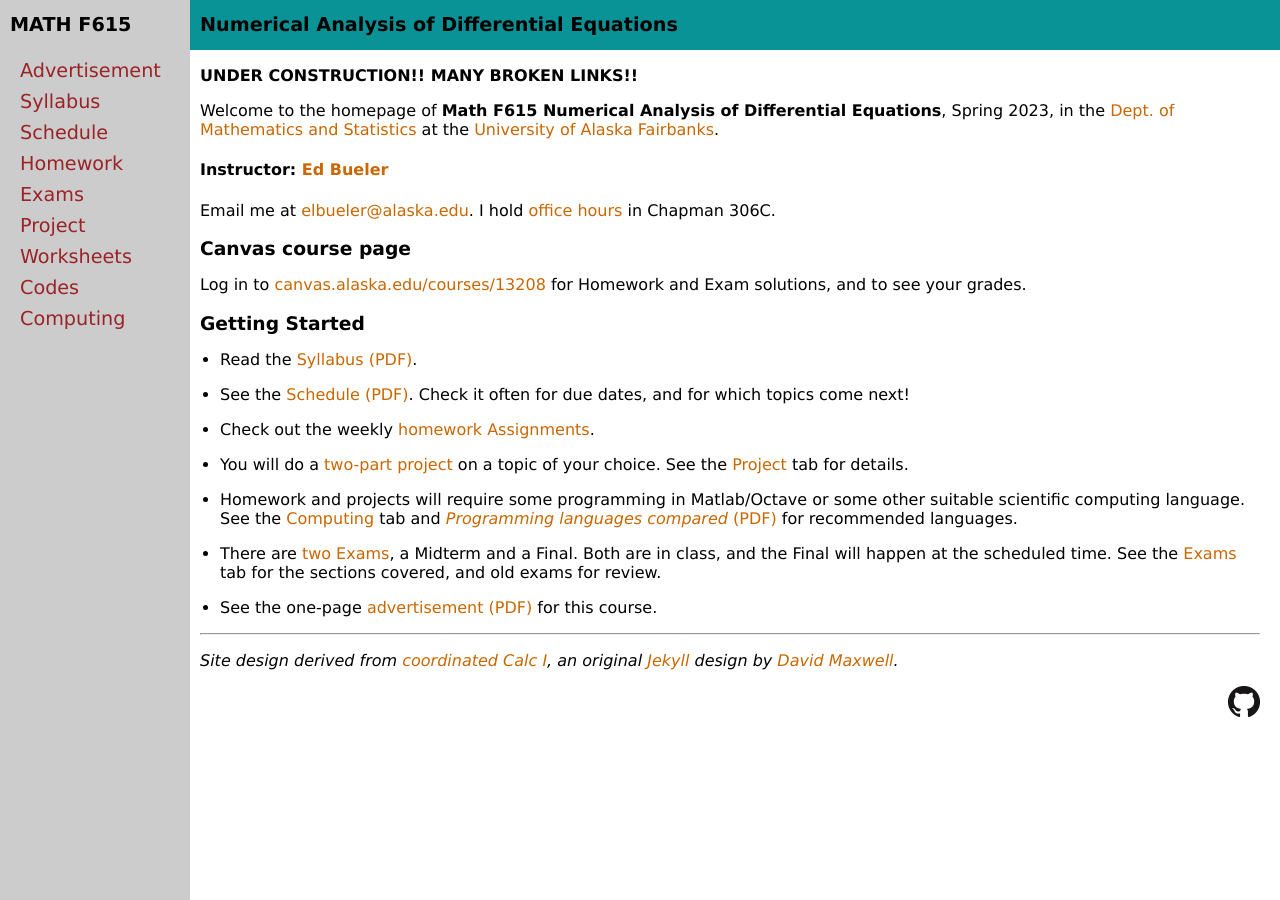
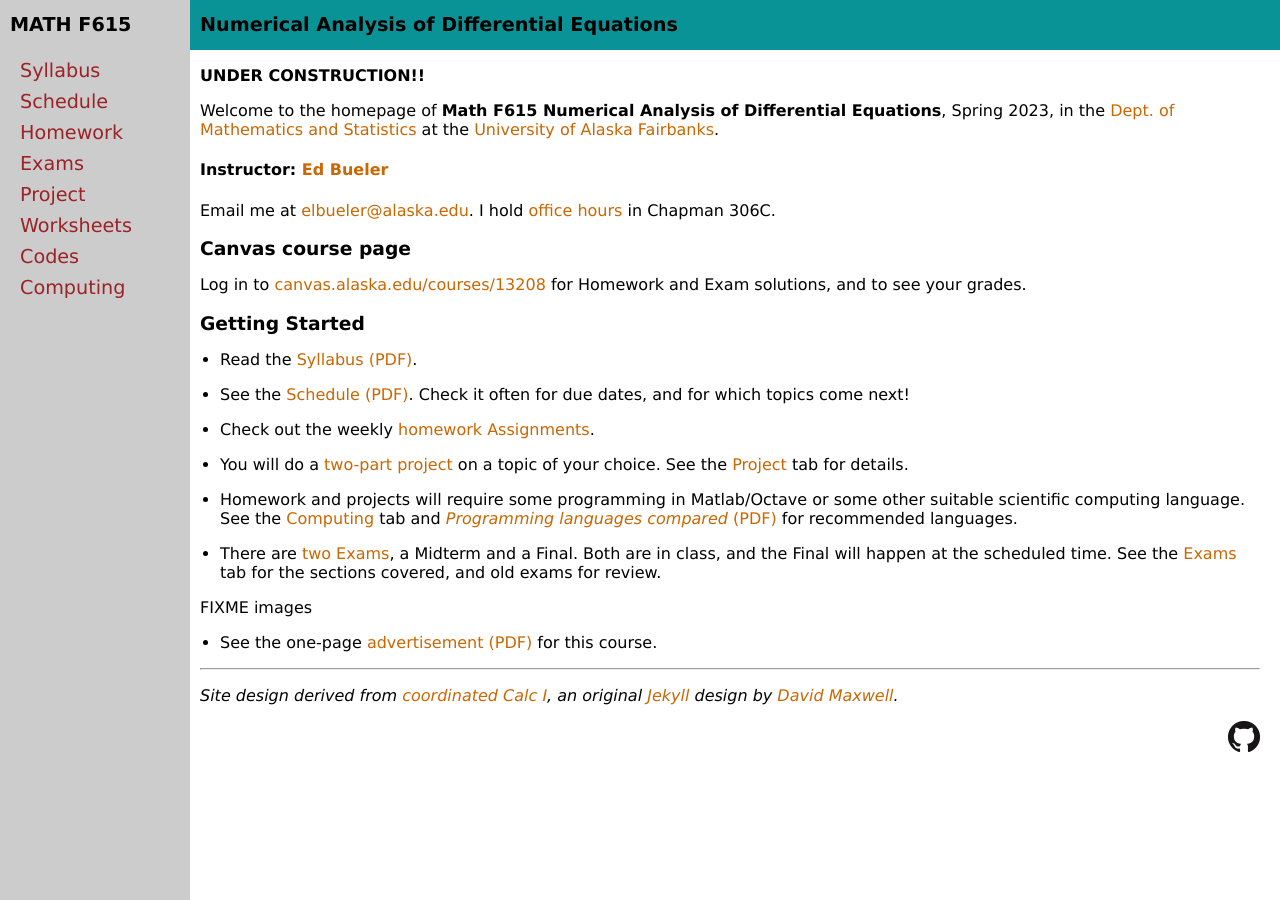
Before and after one commit to bueler/nade, a Jekyll site: the page built from index.md, in a window 1280 px wide. Built offline with Jekyll 4.4.1, drawn with Linux system fonts in a browser that asks for light colours.

Commit message:
update front page

```diff
--- a/_data/toc.yaml
+++ b/_data/toc.yaml
@@ -2,8 +2,8 @@ sidenavtitle: 'MATH F615'
 
 docs:
 
-- title: Advertisement
-  url: assets/general/S23/advert.pdf  # delete once course started
+#- title: Advertisement
+#  url: assets/general/S23/advert.pdf  # delete once course started
 
 - title: Syllabus
   url: assets/general/S23/syllabus.pdf  # rebuild by "make syllabus.pdf" in assets/general/S23/
--- a/index.md
+++ b/index.md
@@ -3,7 +3,7 @@ layout: course-page
 title: Bueler's Math F615 in Spring 2023 at UAF
 ---
 
-**UNDER CONSTRUCTION!!  MANY BROKEN LINKS!!**
+**UNDER CONSTRUCTION!!**
 
 Welcome to the homepage of **Math F615 Numerical Analysis of Differential Equations**, Spring 2023, in the [Dept. of Mathematics and Statistics](http://www.uaf.edu/dms/) at the [University of Alaska Fairbanks](http://www.uaf.edu/).
 
@@ -29,6 +29,8 @@ Log in to [canvas.alaska.edu/courses/13208](https://canvas.alaska.edu/courses/13
 
 * There are [two Exams](exams.html), a Midterm and a Final.  Both are in class, and the Final will happen at the scheduled time.  See the [Exams](exams.html) tab for the sections covered, and old exams for review.
 
+FIXME images
+
 * See the one-page [advertisement (PDF)](assets/general/S23/advert.pdf) for this course.
 
 ---
```
